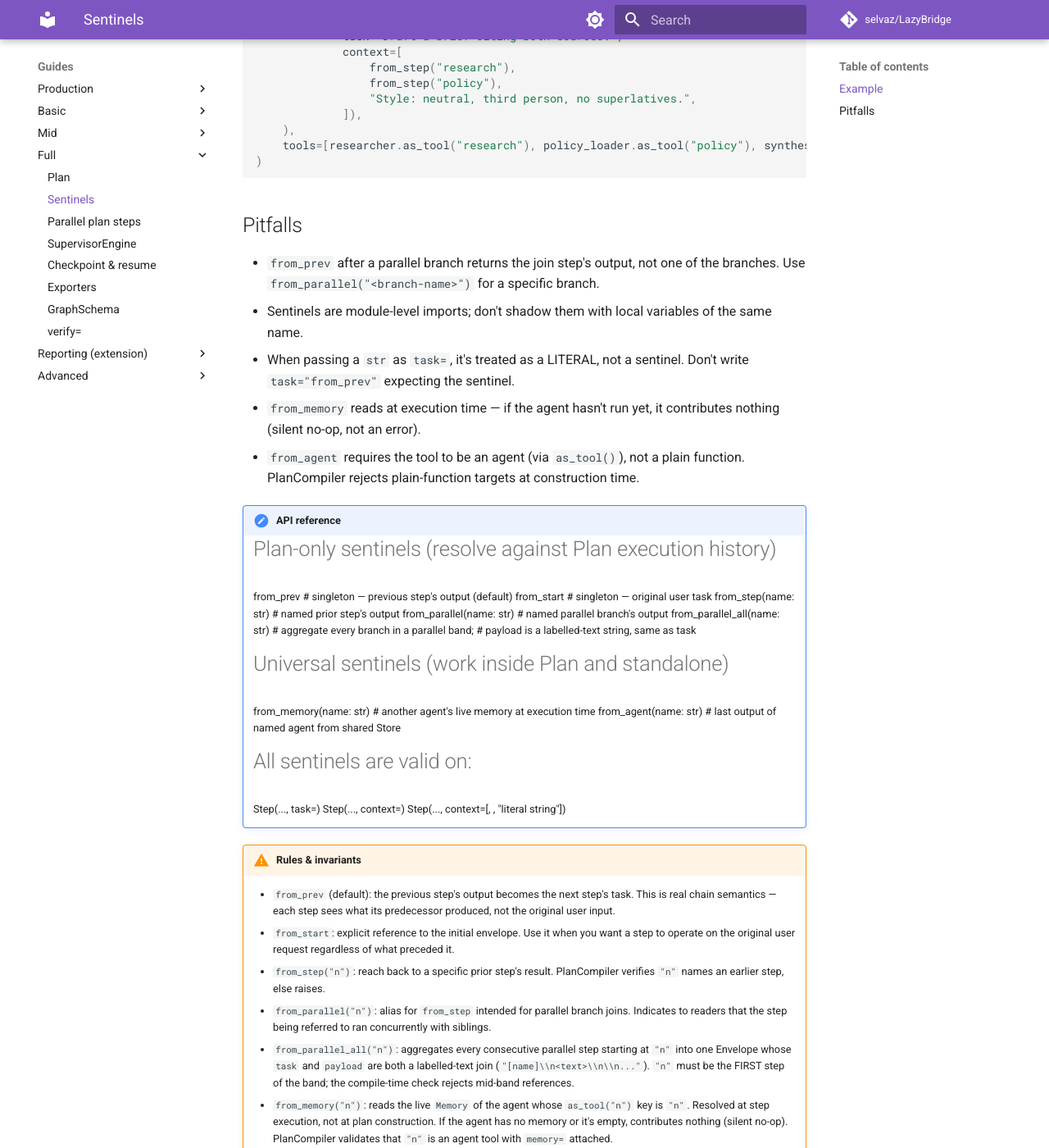
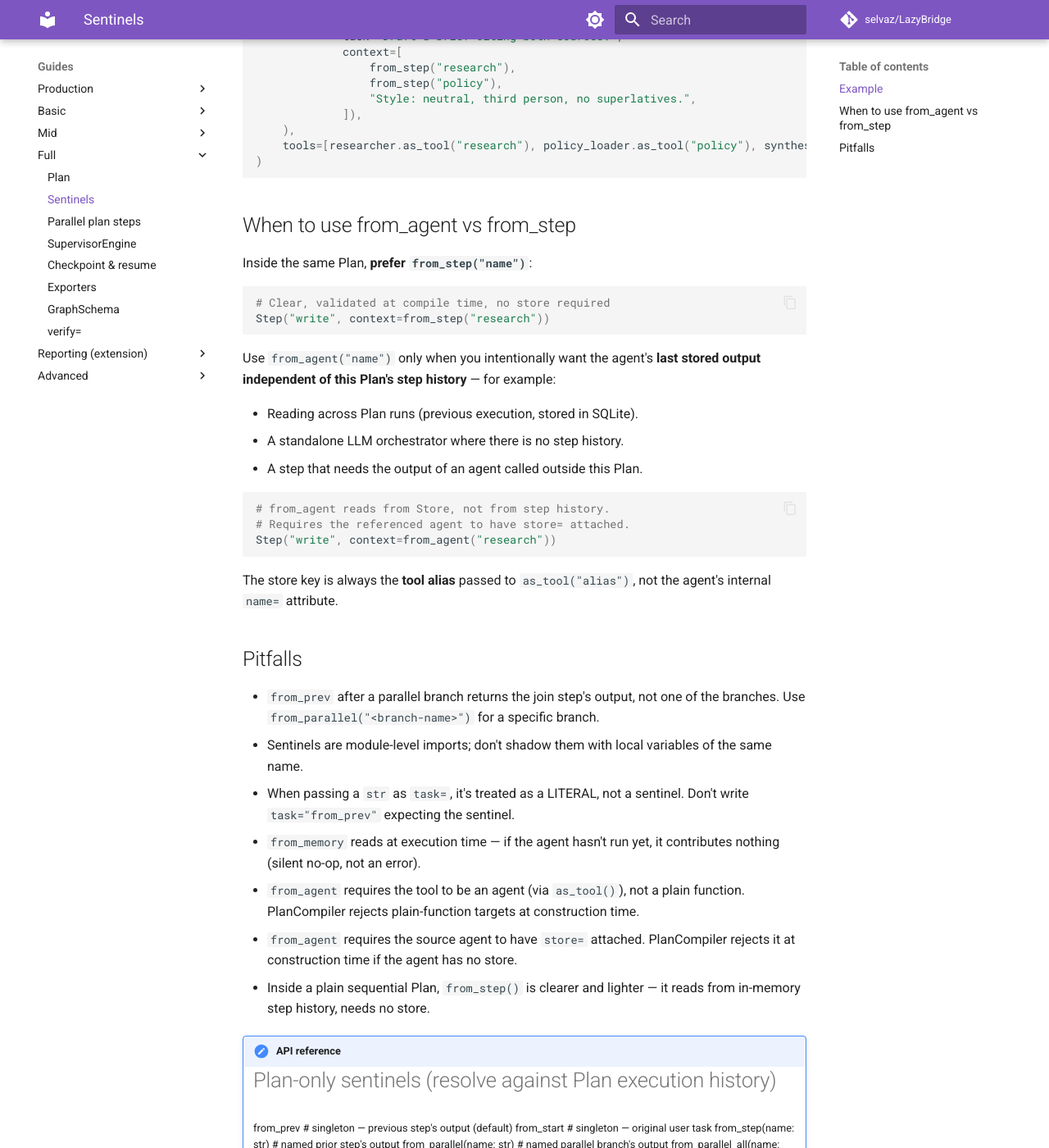
Before and after one commit to selvaz/LazyBridge, an MkDocs documentation site: the page built from docs/guides/sentinels.md, in a window 1280 px wide and 1400 px high, scrolled down 2062 px. Shown: the whole window at 82% size. Built offline with MkDocs 1.6.1 and Material for MkDocs 9.7.7, drawn with Linux system fonts in a browser that asks for light colours; comment, search, counter and statistics services are not loaded; some of the changed text lies outside the part shown.

Commit message:
fix(from_agent): close semantic gaps identified in code review
Required fixes (H1, H2, M1):

H1 — Alias-based store writes: as_tool("alias")._run now writes output
under the alias key in addition to agent.name. from_agent("research")
now reliably resolves even when the wrapped agent has a different name
or no explicit name. Both the verify and non-verify paths are fixed.

H2 — Compiler requires store= on source agent: PlanCompiler now raises
PlanCompileError when from_agent("n") references an agent tool that has
no store= attached. Catches the "forgot store=" configuration error at
Agent construction time, before any LLM call.

M1 — Tool.from_schema() shape consistency: agent_memory and agent_store
are now initialised to None in from_schema(), matching the shape set by
Tool.__init__. MCP and schema-backed tools no longer have a different
object shape from function-backed tools.

Recommended fixes (A2, M3, M4, M5):

A2 — tools type hint reinstates Agent: list[Tool | Callable | Agent].
M3 — Sentinels docs: new "from_agent vs from_step" section; updated
     rules to document the store= requirement and alias-key contract.
M4 — Replace gpt-5 with gpt-4o in quickstart.md and operations.md.
M5 — Replace search.as_tool("search") with tools=[search] in
     grammar.md examples where search is a plain Python function.

Tests:
- test_from_agent_compiler_requires_store_on_agent: verifies H2
- test_from_agent_uses_tool_alias_not_agent_name: verifies H1
- Renamed test_from_agent_empty_store_is_silent_noop →
  test_from_agent_store_populated_by_research_step (clearer intent)

https://claude.ai/code/session_01UGMYRAhtoLtiPcsRuontXh

````diff
--- a/docs/guides/sentinels.md
+++ b/docs/guides/sentinels.md
@@ -100,6 +100,31 @@ plan2 = Agent(
 )
 ```
 
+## When to use from_agent vs from_step
+
+Inside the same Plan, **prefer `from_step("name")`**:
+
+```python
+# Clear, validated at compile time, no store required
+Step("write", context=from_step("research"))
+```
+
+Use `from_agent("name")` only when you intentionally want the agent's
+**last stored output independent of this Plan's step history** — for example:
+
+- Reading across Plan runs (previous execution, stored in SQLite).
+- A standalone LLM orchestrator where there is no step history.
+- A step that needs the output of an agent called outside this Plan.
+
+```python
+# from_agent reads from Store, not from step history.
+# Requires the referenced agent to have store= attached.
+Step("write", context=from_agent("research"))
+```
+
+The store key is always the **tool alias** passed to `as_tool("alias")`,
+not the agent's internal `name=` attribute.
+
 ## Pitfalls
 
 - ``from_prev`` after a parallel branch returns the join step's output,
@@ -114,6 +139,10 @@ plan2 = Agent(
 - ``from_agent`` requires the tool to be an agent (via ``as_tool()``),
   not a plain function. PlanCompiler rejects plain-function targets at
   construction time.
+- ``from_agent`` requires the source agent to have ``store=`` attached.
+  PlanCompiler rejects it at construction time if the agent has no store.
+- Inside a plain sequential Plan, ``from_step()`` is clearer and
+  lighter — it reads from in-memory step history, needs no store.
 
 !!! note "API reference"
 
@@ -159,9 +188,13 @@ plan2 = Agent(
       tool with ``memory=`` attached.
     - ``from_agent("n")``: reads the last output of the agent registered as
       ``"n"`` from the shared ``Store``. Requires the tool to be an agent
-      (``returns_envelope=True``); PlanCompiler rejects plain-function targets.
-      Empty store → silent no-op. Agent must share the same ``Store`` instance
-      as the plan.
+      (``returns_envelope=True``) AND the source agent must have ``store=``
+      attached; PlanCompiler rejects both violations at construction time.
+      The store key is always the alias passed to ``as_tool("n")``, never
+      the agent's internal ``name=``. If the key is absent at runtime
+      (agent hasn't run yet), contributes nothing (silent no-op).
+      Prefer ``from_step("n")`` inside a single Plan — ``from_agent`` is
+      for cross-run or cross-plan data dependencies.
     - A plain string passed as ``task=`` is used verbatim — useful for
       hard-coded prompts at intermediate steps.
     - ``context=`` accepts a single sentinel/string OR a **list** of them.
````
Also changed, not shown: docs/concepts/grammar.md (+3 -3 lines), docs/guides/operations.md (+1 -1 lines), docs/quickstart.md (+1 -1 lines), 4 other files.
